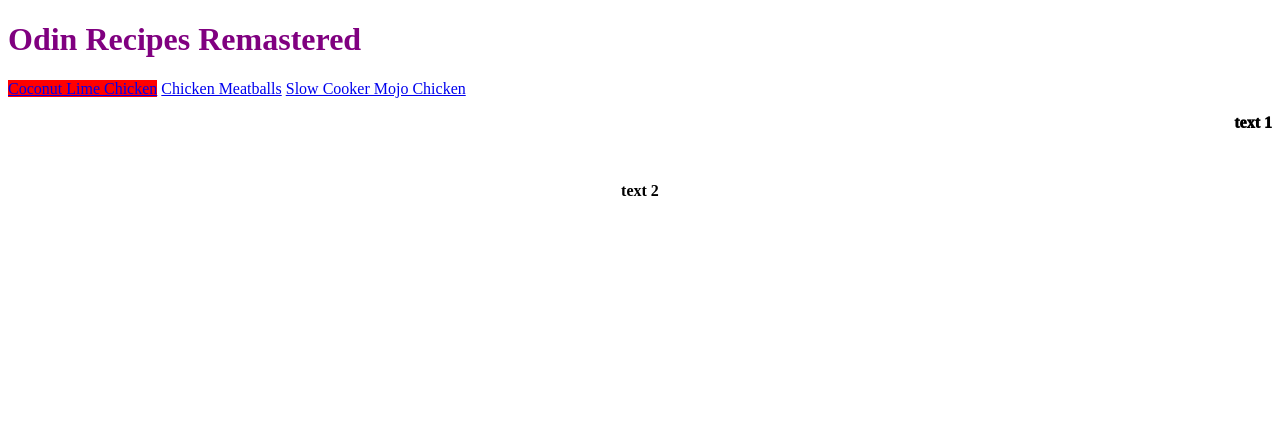
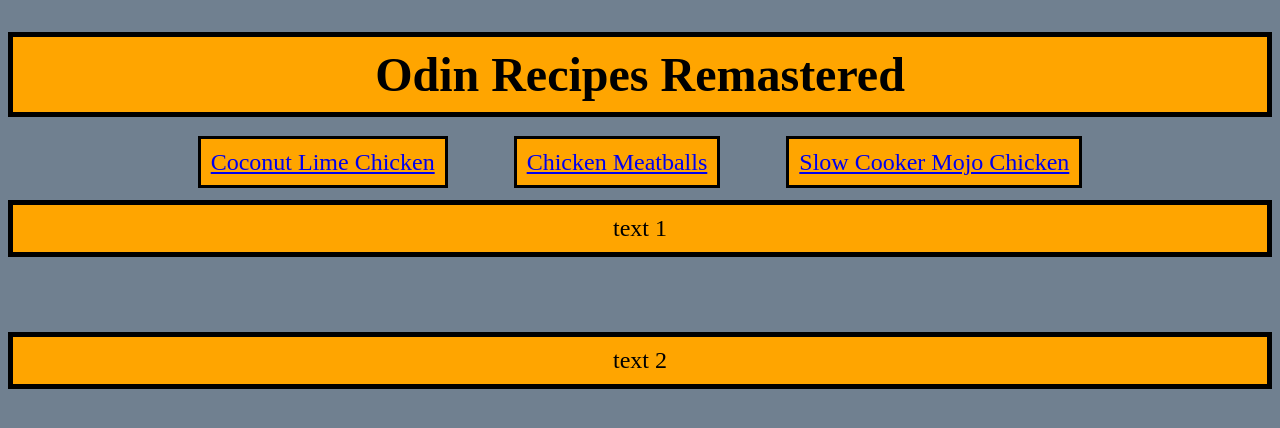
Before and after one commit to worsleyj/odin-recipes-remastered, a plain HTML site: page index.html in a window 1280 px wide. Drawn offline with Linux system fonts and the light colour scheme.

Commit message:
add css to all pages

```diff
--- a/styles.css
+++ b/styles.css
@@ -1,27 +1,22 @@
-h1 {
-    color: purple;
-}
-
-.test {
-    background-color: red;
-}
-
-.test2 {
-    background-color: blue;
-    border: solid black;
-}
-
-.one {
-    font-weight: 1000;
-    text-align: end;
-}
-
-.two {
-    font-weight: bolder;
+* {
     text-align: center;
 }
 
-img {
-    height: auto;
-    width: 50%;
+a {
+    border: solid black;
+    margin: 30px;
+    padding: 10px;
+    background-color: orange;
 }
+
+h1, p, img {
+    border: solid 5px;
+    padding: 10px;
+    background-color: orange;
+}
+
+body {
+    background-color: slategray;
+    font-size: 24px;
+    font-family: 'Times New Roman', Times, serif;
+}
```
Also changed, not shown: recipes/chicken_meatballs.html (+1 -0 lines), recipes/mojo_chicken.html (+1 -0 lines).
